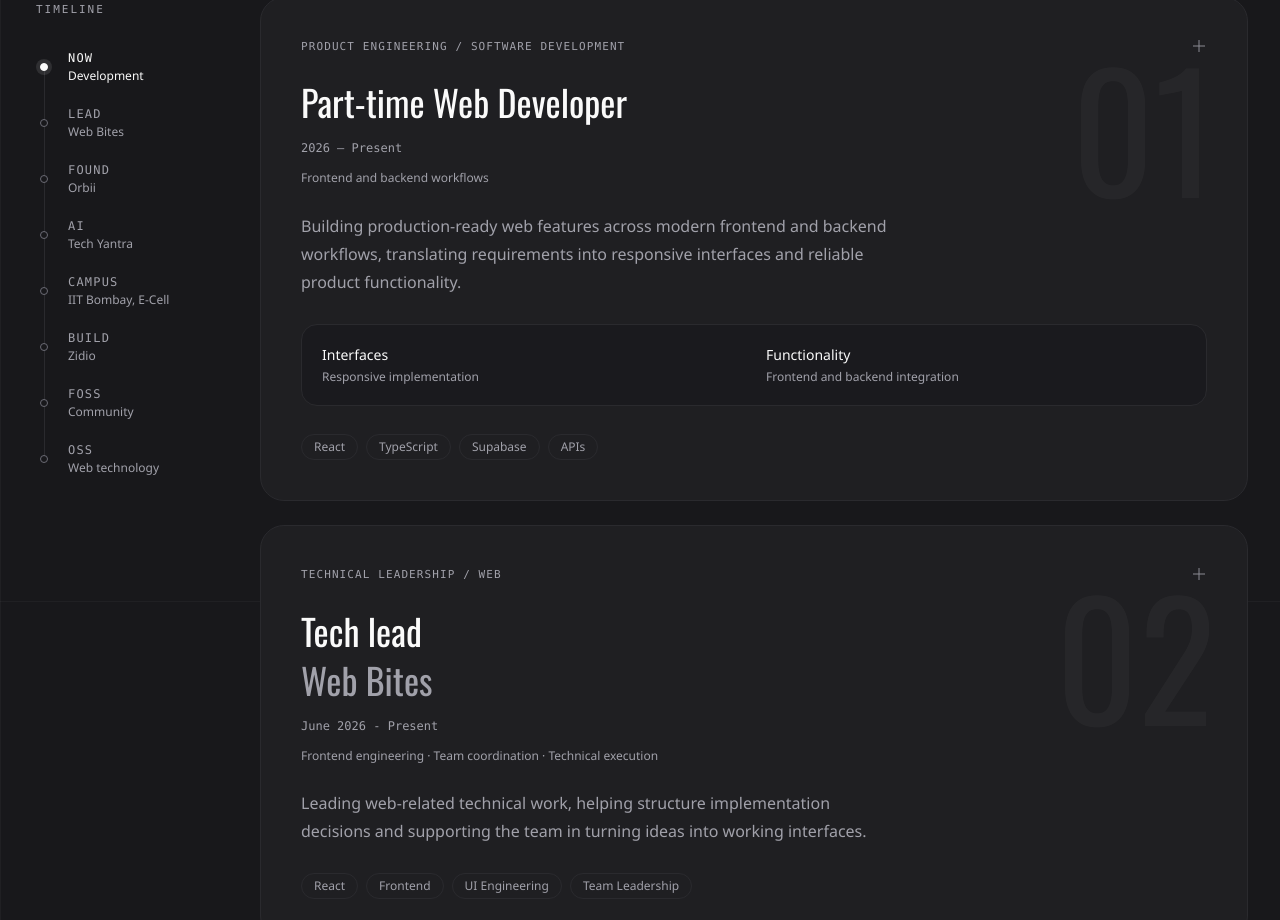
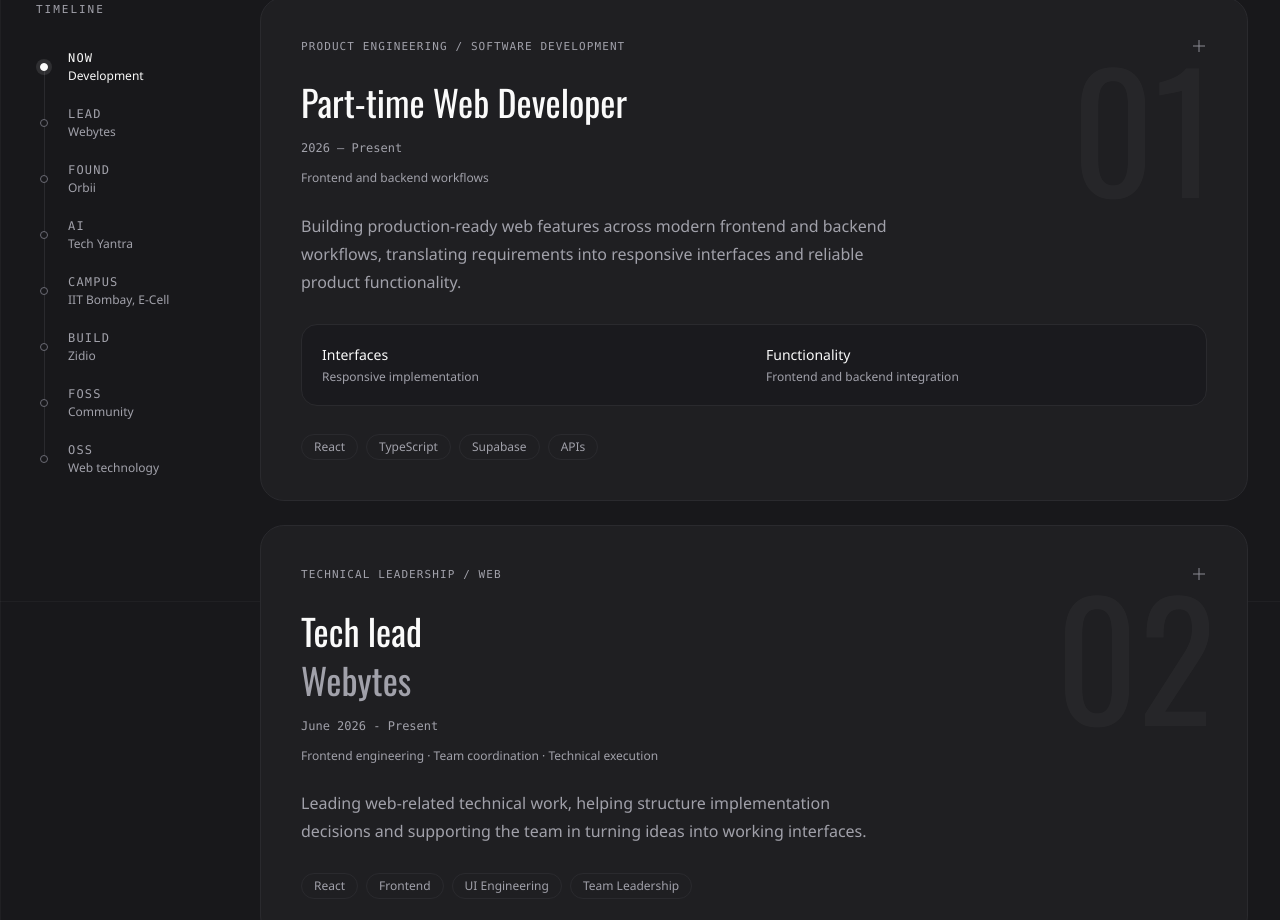
Before and after one commit to vishnuweb-a/vishnu-bhardwaj, a React (Vite) app: page / in a window 1280 px wide. Shown: the part 10599-11519 px from the top of the page. Built offline with nearby package versions, Linux system fonts and the light colour scheme; a web font is replaced by a local one.

Commit message:
corrected the speeling of webytes

```diff
--- a/src/features/portfolio/data/experience.js
+++ b/src/features/portfolio/data/experience.js
@@ -19,15 +19,15 @@ export const experience = [
     ],
   },
   {
-    // Web Bites is the spelling in the new brief; retain the existing role ID.
+    // Webytes is the owner's confirmed spelling; retain the existing role ID.
     id: 'web-bytes',
-    organisation: 'Web Bites',
+    organisation: 'Webytes',
     role: 'Tech lead',
     period: 'June 2026 - Present',
     category: 'Technical Leadership / Web',
     context: 'Frontend engineering · Team coordination · Technical execution',
     timeline: 'LEAD',
-    timelineLabel: 'Web Bites',
+    timelineLabel: 'Webytes',
     detail:
       'Leading web-related technical work, helping structure implementation decisions and supporting the team in turning ideas into working interfaces.',
     technologies: ['React', 'Frontend', 'UI Engineering', 'Team Leadership'],
```
